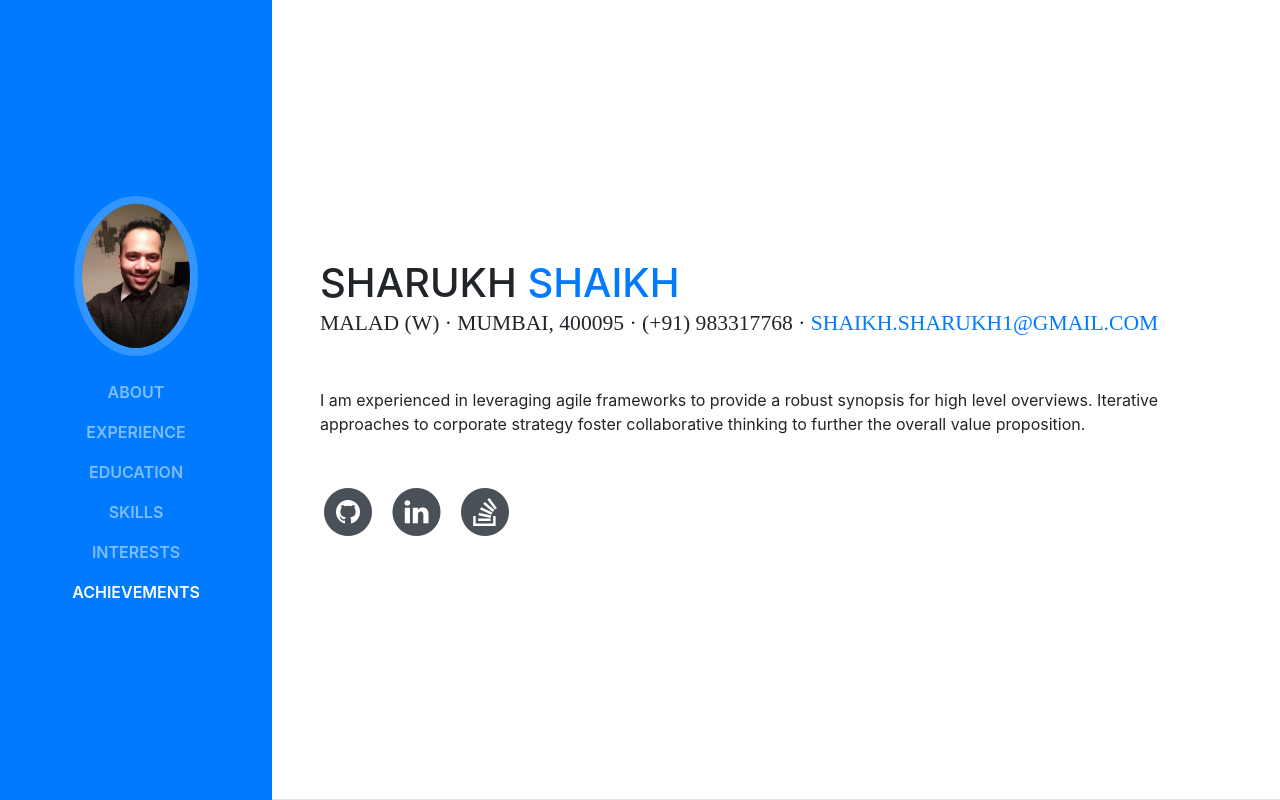
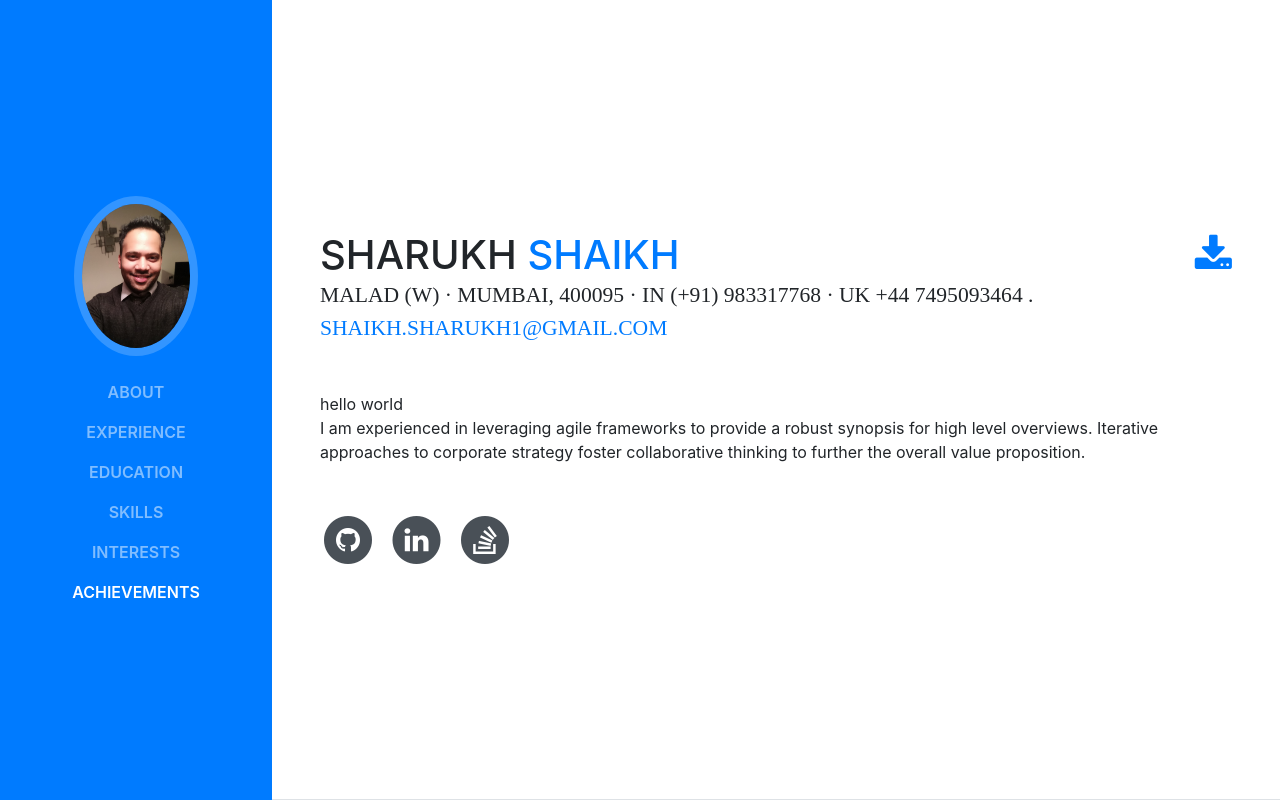
Before and after one commit to shaikhsharukh/shaikhsharukh.github.io, a website with bundled scripts: page index.html in a window 1280 px wide. Shown: the top 800 px of the page. Built offline with nearby package versions, Linux system fonts and the light colour scheme; a web font is replaced by a local one.

Commit message:
added downlodable resume

```diff
--- a/index.html
+++ b/index.html
@@ -66,12 +66,19 @@
 
       <section class="resume-section p-3 p-lg-5 d-flex d-column" id="about">
         <div class="my-auto">
+
           <h1 class="mb-0">Sharukh
             <span class="text-primary">Shaikh</span>
+			<div class='pull-right'>
+				<a href='Resume.docx'><i class="fa fa-download" aria-hidden="true"></i></a>
+			</div>
           </h1>
-          <div class="subheading mb-5">Malad (W) · Mumbai, 400095 · (+91) 983317768 ·
+
+          <div class="subheading mb-5">Malad (W) · Mumbai, 400095 · IN (+91) 983317768 · UK +44 7495093464 .
             <a href="mailto:shaikh.sharukh1@gmail.com">shaikh.sharukh1@gmail.com</a>
           </div>
+
+			hello world
           <p class="mb-5">I am experienced in leveraging agile frameworks to provide a robust synopsis for high level overviews. Iterative approaches to corporate strategy foster collaborative thinking to further the overall value proposition.</p>
           <ul class="list-inline list-social-icons mb-0">
 
```
Also changed, not shown: 3 other files.
